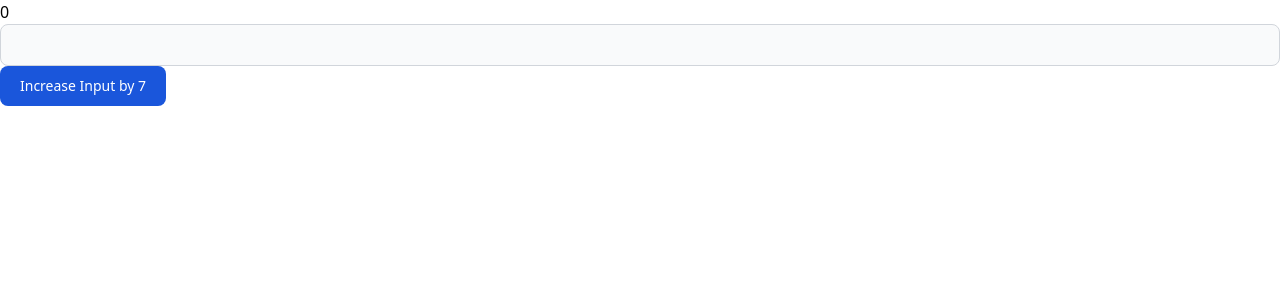
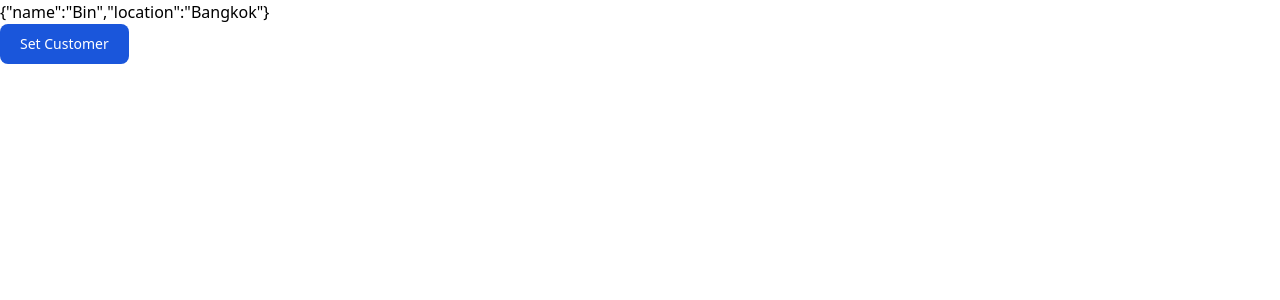
Before and after one commit to soAcademy/workshop-state-and-event, a React (Create React App) app: page / in a window 1280 px wide. Shown: the top 300 px of the page. Built offline with nearby package versions, Linux system fonts and the light colour scheme.

Commit message:
feat: add solution for State5

```diff
--- a/src/App.js
+++ b/src/App.js
@@ -39,8 +39,9 @@
 // import State1 from "./States/State1";
 // import State2 from "./States/State2";
 // import State3 from "./States/State3";
-import State4 from "./States/State4";
-// import State5 from "./States/State5";
+// import State4 from "./States/State4";
+import State5 from "./States/State5";
+// import State6 from "./States/State6";
 
 const App = () => {
   return (
@@ -57,8 +58,8 @@ const App = () => {
       {/* <State1 /> */}
       {/* <State2 /> */}
       {/* <State3 /> */}
-      <State4 />
-      {/* <State5 /> */}
+      {/* <State4 /> */}
+      <State5 />
       {/* <State6 /> */}
 
       {/* <Prop1 data="Hello World" /> */}
--- /dev/null
+++ b/src/States/State5.js
@@ -0,0 +1,20 @@
+import { useState } from "react";
+
+const State1 = () => {
+  const initialCustomer = { name: "Bin", location: "Bangkok" };
+  const [customer, setCustomer] = useState(initialCustomer);
+  return (
+    <>
+      <div>{JSON.stringify(customer)}</div>
+      <button
+        type="button"
+        class="text-white bg-blue-700 hover:bg-blue-800 focus:ring-4 focus:ring-blue-300 font-medium rounded-lg text-sm px-5 py-2.5 mr-2 mb-2 dark:bg-blue-600 dark:hover:bg-blue-700 focus:outline-none dark:focus:ring-blue-800"
+        onClick={() => setCustomer({ name: "Jam", location: "Nonthaburi" })}
+      >
+        Set Customer
+      </button>
+    </>
+  );
+};
+
+export default State1;
```
